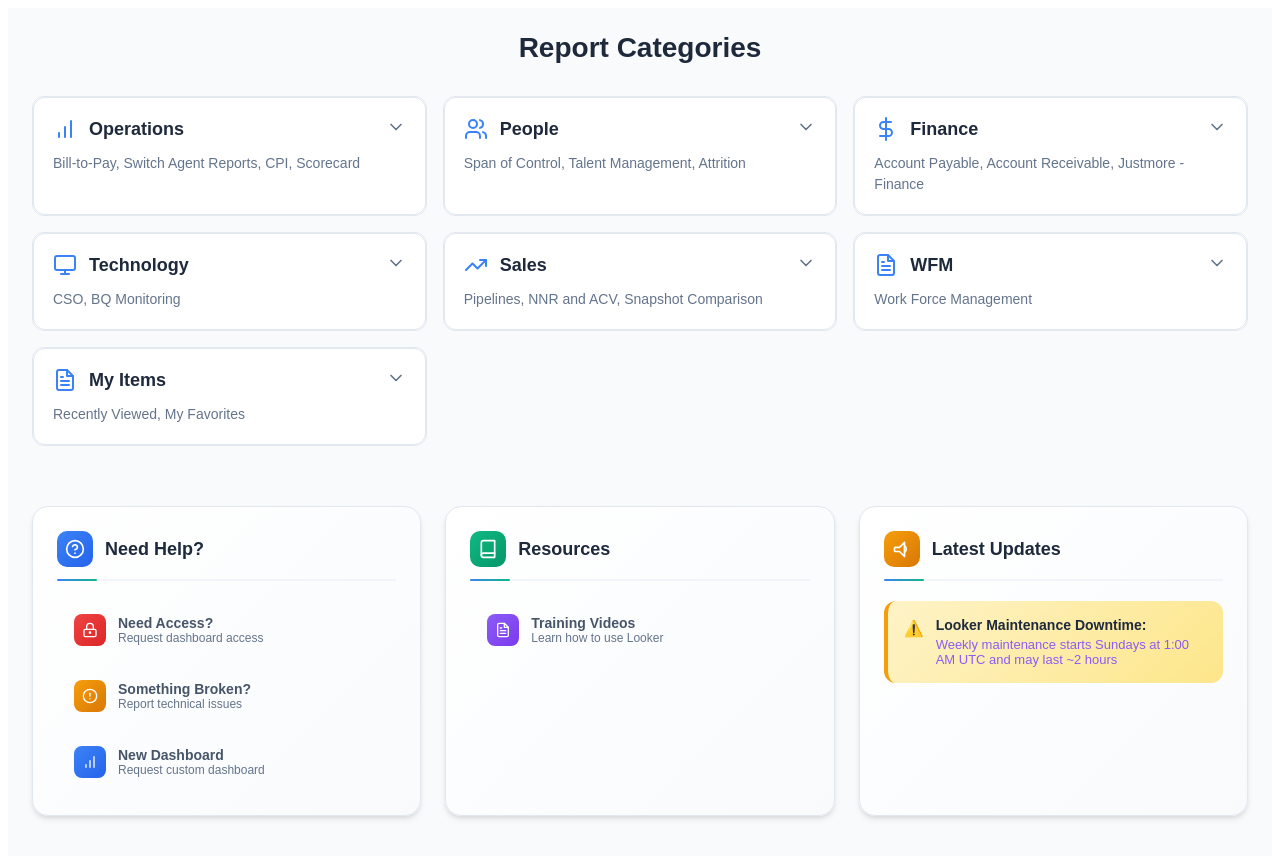
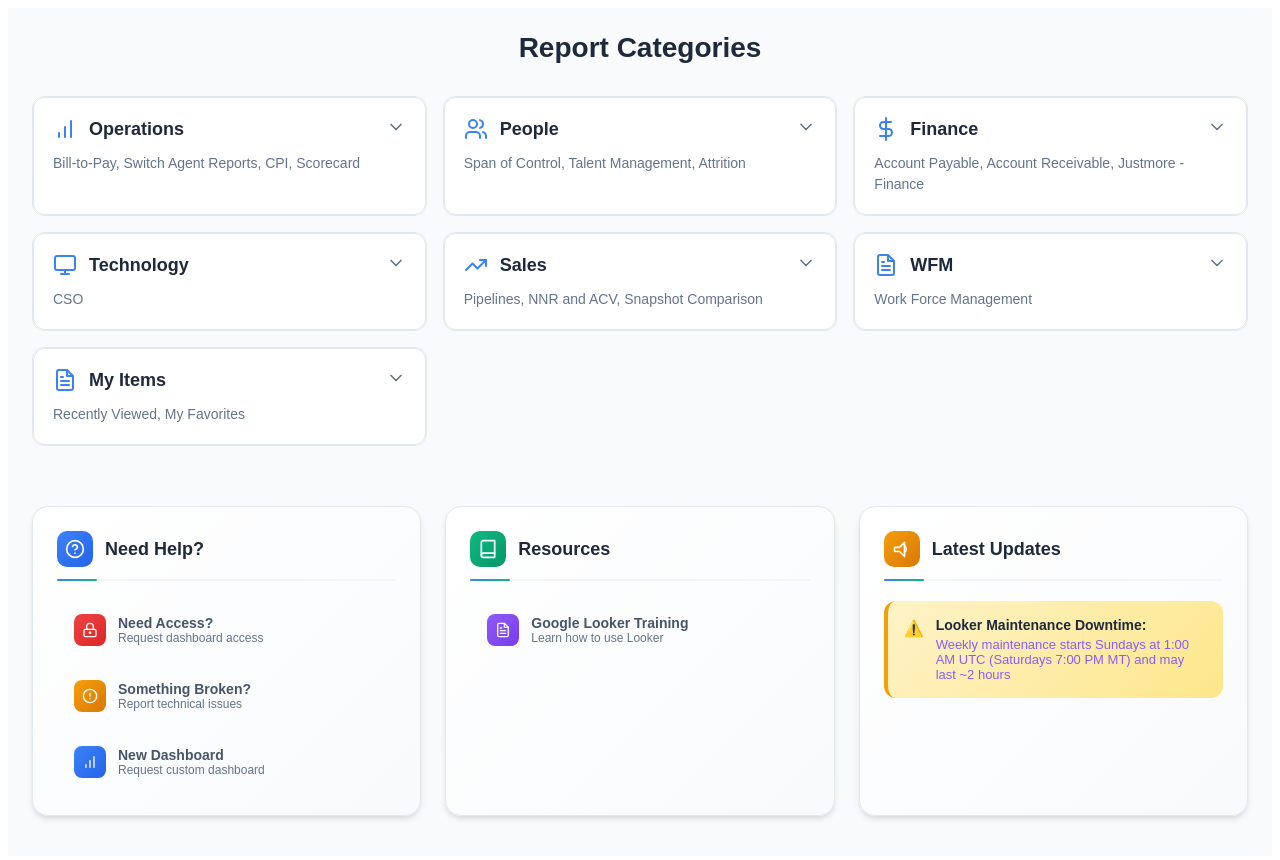
Before and after one commit to sidduthecoder/React_code, a React app: page / in a window 1280 px wide. Shown: the top 860 px of the page. Built offline with nearby package versions, Linux system fonts and the light colour scheme; the HTML template or start-up script is replaced by a standard one; what @looker/components, @looker/extension-sdk-react would draw is missing.

Commit message:
Added MT Time in Note, Updated Tabs

```diff
--- a/src/Home.tsx
+++ b/src/Home.tsx
@@ -172,7 +172,7 @@ const Index = () => {
     {
       id: "technology",
       title: "Technology",
-      description: "CSO, BQ Monitoring",
+      description: "CSO",
       icon: <Monitor size={24} />,
       color: "#3B82F6",
     },
@@ -223,12 +223,12 @@ const Index = () => {
           name: "Scorecard",
           url: "https://askted.ttec.com/dashboards/YWW9mhXNZkR25nBTBwSsS9?",
         },
+        {
+          name: "TTEC Assure",
+          url: "https://askted.ttec.com/dashboards/OVYk7ACO5rvRMj2x3c6LL",
+        },
       ],
       people: [
-        {
-          name: "Span of Control",
-          url: "https://askted.ttec.com/dashboards/O9vsVI5CQsLkzzN2IWEItM?",
-        },
         {
           name: "Talent Management",
           url: "https://askted.ttec.com/dashboards/qeE284Tph0E8g7nOLXORNM?",
@@ -238,16 +238,16 @@ const Index = () => {
           url: "https://askted.ttec.com/dashboards/kgeZh3LEF5LCBIHox5ZNXL?",
         },
         {
+          name: "Hire to Production Attrition - Justmore",
+          url: "https://askted.ttec.com/dashboards/7528TAOYYtQn1V0ClgSwro?",
+        },
+        {
           name: "Span of Control - JustMore",
           url: "https://askted.ttec.com/dashboards/MPjwsiHlFthmG4O0KzBvaM?",
         },
         {
           name: "Ratio & Headcount - JustMore",
           url: "https://askted.ttec.com/dashboards/r6FTJoE9ELPynbXM4hEHHj?",
-        },
-        {
-          name: "Hire to Production Attrition - Justmore",
-          url: "https://askted.ttec.com/dashboards/7528TAOYYtQn1V0ClgSwro?",
         },
       ],
       finance: [
@@ -268,10 +268,6 @@ const Index = () => {
         {
           name: "CSO",
           url: "https://askted.ttec.com/dashboards/uhZzjEA5zAPVf2EwtJwuV9?",
-        },
-        {
-          name: "Big Query Monitoring",
-          url: "https://askted.ttec.com/dashboards/U3TaRKsoenEP2cu8L6VlLY?",
         },
       ],
       sales: [
@@ -782,7 +778,7 @@ const Index = () => {
           </div>
           <div style={{ display: "flex", flexDirection: "column", gap: "8px" }}>
             <a
-              href="https://ttec-pmo.atlassian.net/wiki/spaces/DWH/pages/1433043543/Askted+Looker+Training+Videos"
+              href="https://www.cloudskillsboost.google/paths/28"
               target="_blank"
               rel="noopener noreferrer"
               className="help-link"
@@ -792,7 +788,7 @@ const Index = () => {
               </div>
               <div>
                 <div style={{ fontSize: "14px", fontWeight: "600" }}>
-                  Training Videos
+                  Google Looker Training
                 </div>
                 <div style={{ fontSize: "12px", color: "#64748B" }}>
                   Learn how to use Looker
@@ -838,8 +834,8 @@ const Index = () => {
                   fontWeight: "500",
                 }}
               >
-                Weekly maintenance starts Sundays at 1:00 AM UTC and may last ~2
-                hours
+                Weekly maintenance starts Sundays at 1:00 AM UTC (Saturdays 7:00
+                PM MT) and may last ~2 hours
               </div>
             </div>
           </div>
```
